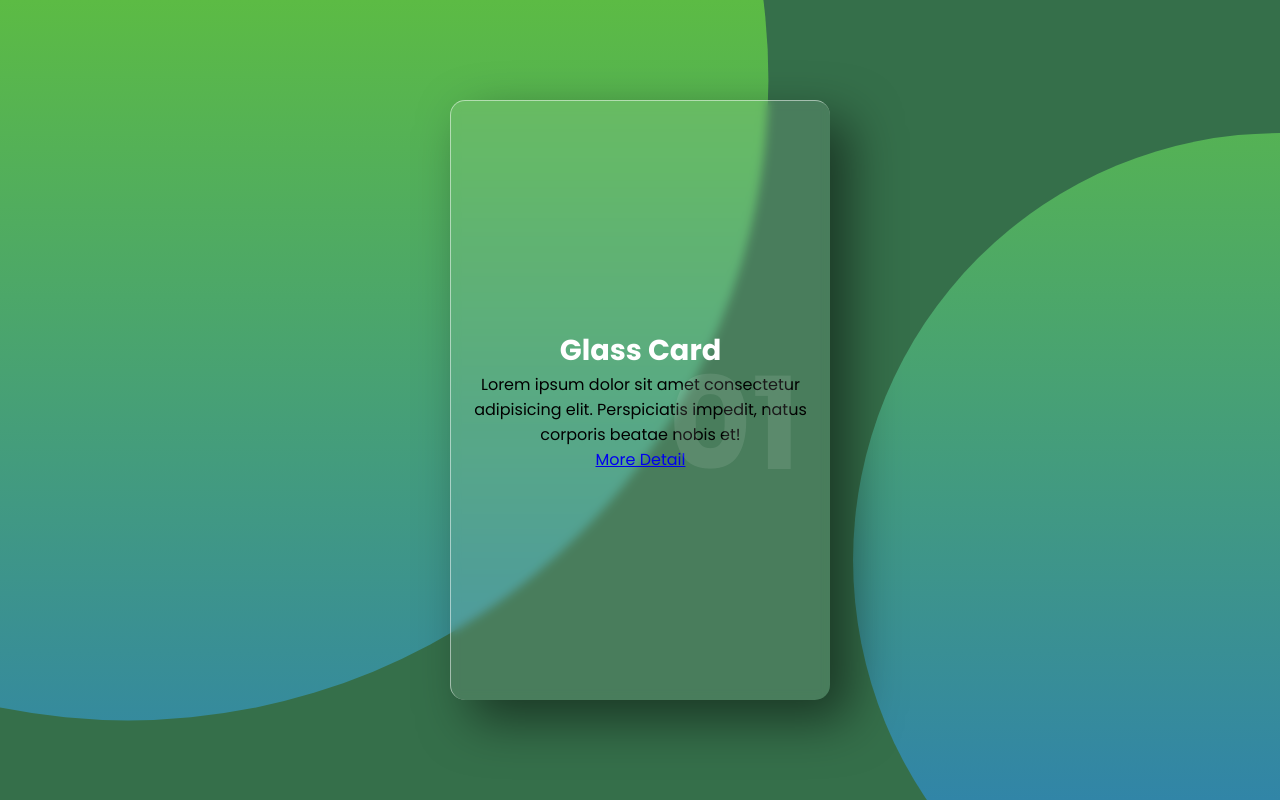
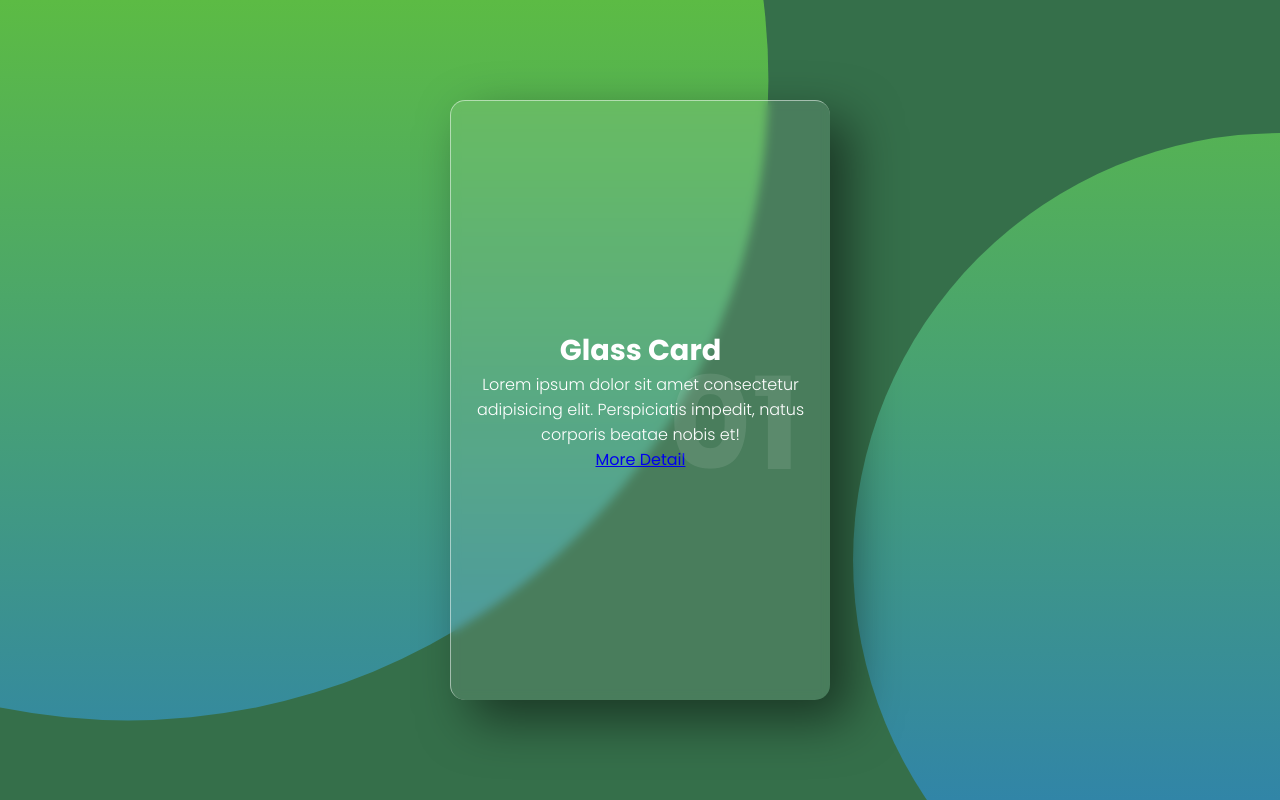
Before and after one commit to yukitolix12/glass_card, a plain HTML site: page index.html in a window 1280 px wide. Drawn offline with Linux system fonts and the light colour scheme; a web font is replaced by a local one.

Commit message:
pタグにもcssをあて、色とサイズを指定する

```diff
--- a/style.css
+++ b/style.css
@@ -75,3 +75,9 @@ body::after {
     color: white;
     font-size: 1.8rem;
 }
+
+.card .content p {
+    font-size: 1rem;
+    color: #fff;
+    font-weight: 300;
+}
```
